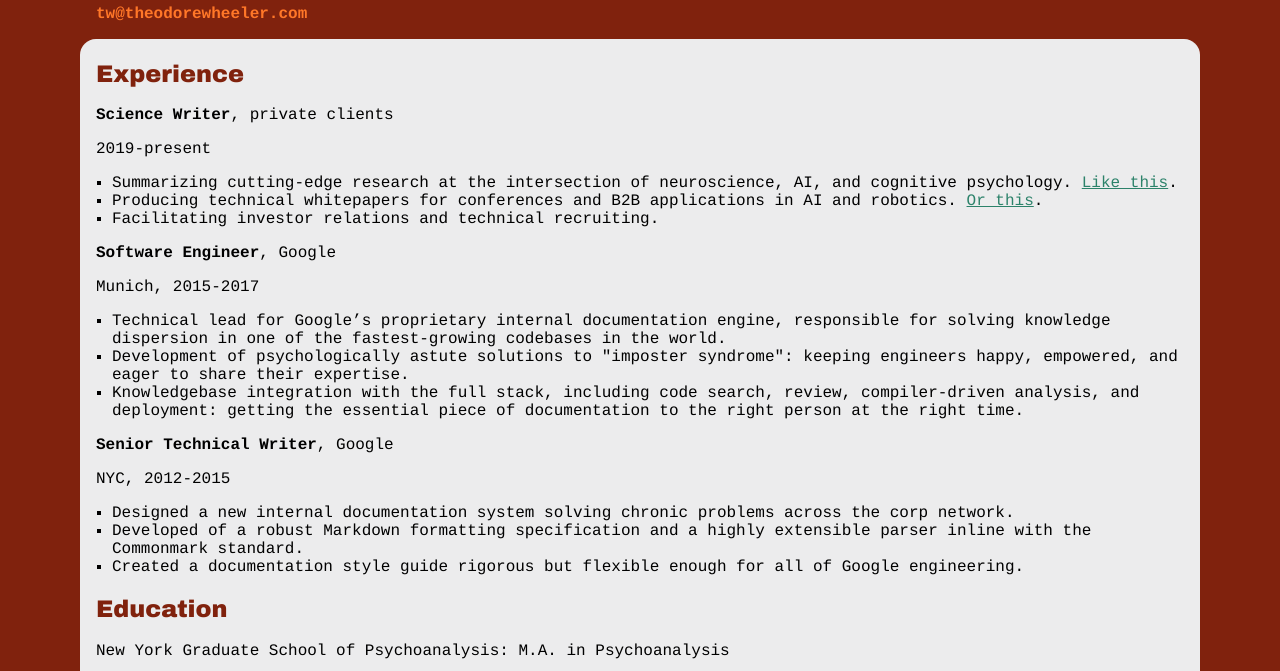
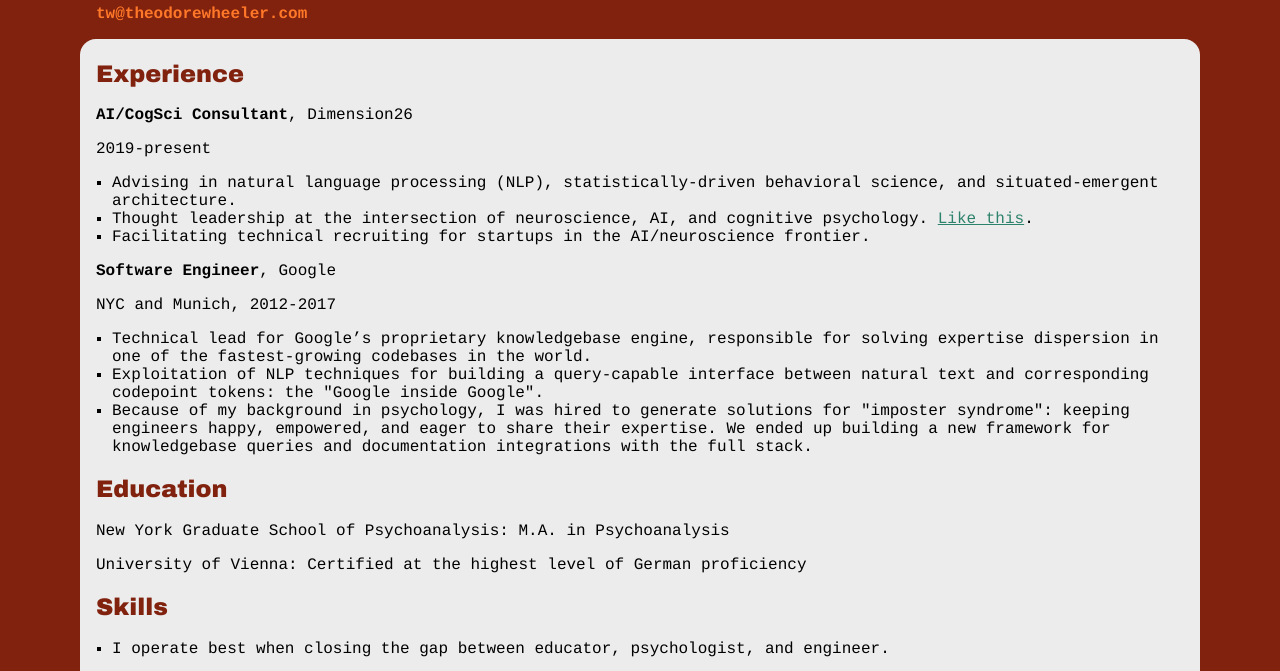
Before and after one commit to thwh/wh, a plain HTML site: page index.html in a window 1280 px wide. Shown: the part 57-728 px from the top of the page. Drawn offline with Linux system fonts and the light colour scheme.

Commit message:
update ai/cogsci section

```diff
--- a/index.html
+++ b/index.html
@@ -25,7 +25,7 @@ href="mailto:tw@theodorewheeler.com">tw@theodorewheeler.com</a></h4>
 <h2 id="experience">Experience</h2>
 
 <p>
-<strong>Science Writer</strong>, private clients
+<strong>AI/CogSci Consultant</strong>, Dimension26
 </p>
 
 <p>
@@ -34,14 +34,15 @@ href="mailto:tw@theodorewheeler.com">tw@theodorewheeler.com</a></h4>
 
 <ul>
 <li>
-Summarizing cutting-edge research at the intersection of neuroscience, AI, and cognitive psychology. <a href="/sample_situatedAI.pdf">Like this</a>.
+Advising in natural language processing (NLP), statistically-driven behavioral science, and situated-emergent architecture.
 </li>
+
 <li>
-Producing technical whitepapers for conferences and B2B applications
-in AI and robotics. <a href="/sample_moravec.pdf">Or this</a>.
+Thought leadership at the intersection of neuroscience, AI, and cognitive psychology. <a href="/sample_situatedAI.pdf">Like this</a>.
 </li>
+
 <li>
-Facilitating investor relations and technical recruiting.
+Facilitating technical recruiting for startups in the AI/neuroscience frontier.
 </li>
 </ul>
 
@@ -50,37 +51,24 @@ Facilitating investor relations and technical recruiting.
 </p>
 
 <p>
-Munich, 2015-2017
+NYC and Munich, 2012-2017
 </p>
 
 <ul>
 <li>
-Technical lead for Google’s proprietary internal documentation engine, responsible for solving knowledge dispersion in one of the fastest-growing codebases in the world.
+Technical lead for Google’s
+proprietary knowledgebase engine,
+responsible for solving expertise dispersion in one of the fastest-growing codebases in the world.
 </li>
+
 <li>
-Development of psychologically astute solutions to "imposter syndrome": keeping engineers happy, empowered, and eager to share their expertise.
+Exploitation of NLP techniques for building a query-capable interface between natural text and corresponding codepoint tokens: the "Google inside Google".
 </li>
+
 <li>
-Knowledgebase integration with the full stack, including code search, review, compiler-driven analysis, and deployment: getting the essential piece of documentation to the right person at the right time.
+Because of my background in psychology, I was hired to generate solutions for "imposter syndrome": keeping engineers happy, empowered, and eager to share their expertise. We ended up building a new framework for knowledgebase queries and documentation integrations with the full stack.
 </li>
 </ul>
-
-<p>
-<strong>Senior Technical Writer</strong>, Google
-</p>
-
-<p>
-NYC, 2012-2015
-</p>
-
-<ul>
-<li>Designed a new internal documentation system solving chronic problems across the corp network.</li>
-<li>
-Developed of a robust Markdown formatting specification and a highly extensible parser inline with the Commonmark standard.
-</li>
-<li>Created a documentation style guide rigorous but flexible enough for all of Google engineering.</li>
-</ul>
-
 
 </div>
 
```
